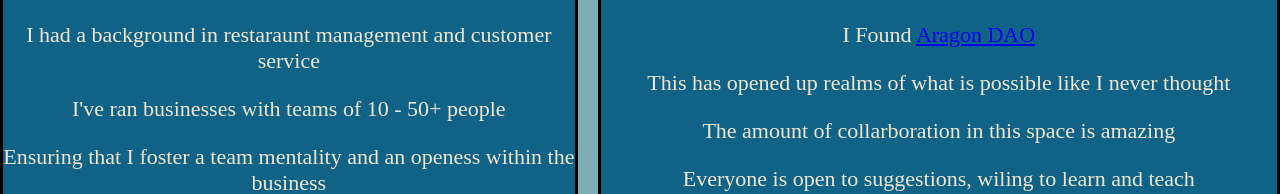
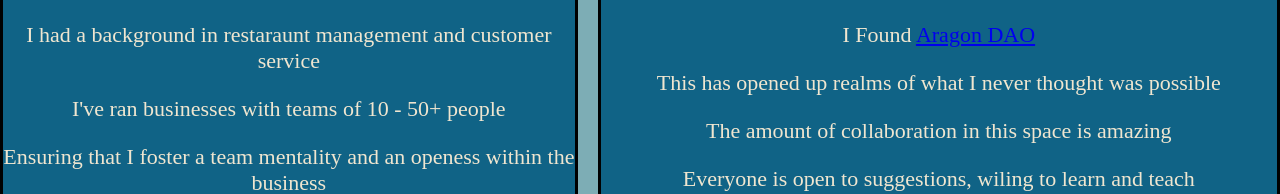
Before and after one commit to CubbShawn/aboutme, a plain HTML site: page job.html in a window 1280 px wide. Shown: the part 291-485 px from the top of the page. Drawn offline with Linux system fonts and the light colour scheme.

Commit message:
spelling and grammar

```diff
--- a/job.html
+++ b/job.html
@@ -31,8 +31,8 @@
                 <h2>After Web3</h2>
             </div>
             <p>I Found <a href="http://aragon.org">Aragon DAO</a></p>
-            <p>This has opened up realms of what is possible like I never thought</p>
-            <p>The amount of collarboration in this space is amazing</p>
+            <p>This has opened up realms of what I never thought was possible</p>
+            <p>The amount of collaboration in this space is amazing</p>
             <p>Everyone is open to suggestions, wiling to learn and teach</p>
             <p>Ive written articles, created instructional videos, helped with onboarding</p>
             <p>This freedom has inspired to me continue learning in ways to help further the space</p>
```
